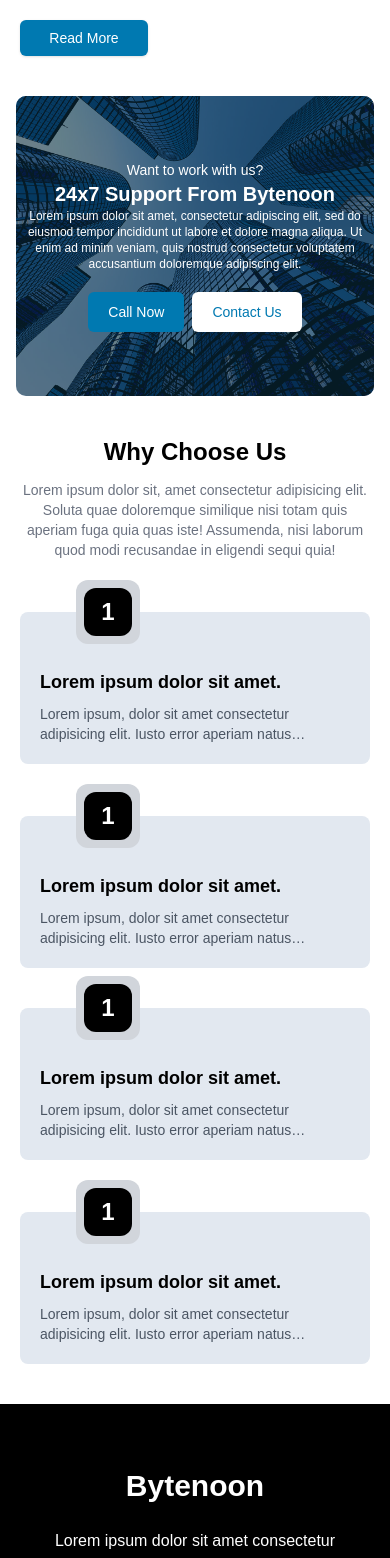
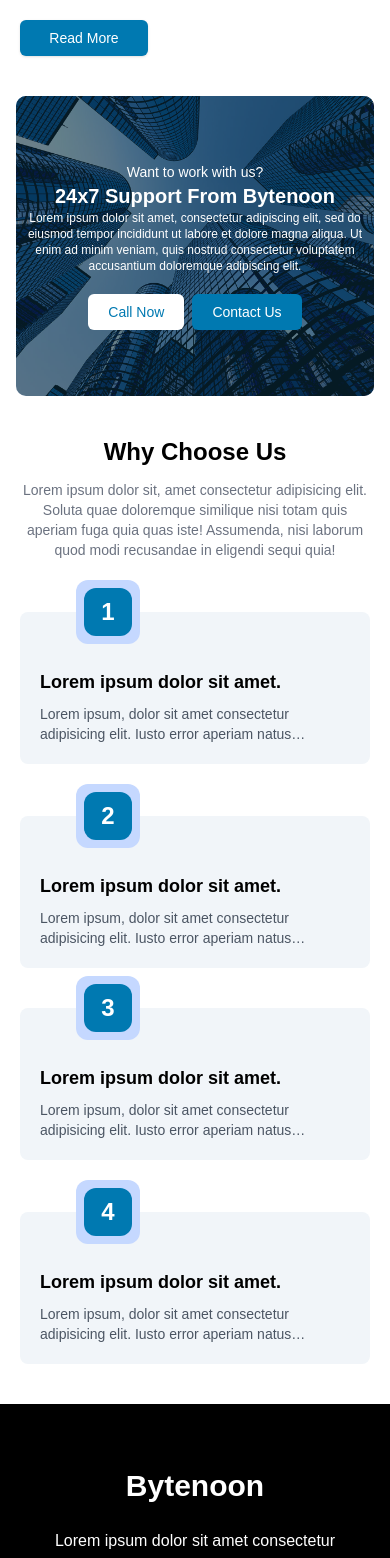
Before and after one commit to Krishyadav123/bytenoon-portfolio, a Next.js app: page /about in a window 390 px wide. Shown: the part 3488-5046 px from the top of the page. Built offline with nearby package versions, Linux system fonts and the light colour scheme.

Commit message:
Add SideContact component and update button usage in Navbar and Divider

```diff
--- a/src/components/layout/ChooseUs.jsx
+++ b/src/components/layout/ChooseUs.jsx
@@ -15,36 +15,16 @@ const ChooseUs = () => {
         </div>
         <div className="mt-5">
         <div className="mt-2 flex flex-col md:flex-row items-center justify-center gap-5">
-            <div
+        <div
               className="relative hover:scale-[1.02] cursor-pointer duration-200 w-full pt-8 md:pt-10 overflow-hidden"
             >
-              <div className="bg-gray-300 absolute top-0 left-14 w-16 h-16 md:w-20 md:h-20 rounded-xl md:rounded-3xl flex items-center justify-center p-2 md:p-3">
-                <span className="text-white text-2xl font-semibold bg-black h-full w-full rounded-xl md:rounded-3xl flex items-center justify-center">
+              <div className="bg-[#c5d8ff] absolute top-0 left-14 w-16 h-16 md:w-20 md:h-20 rounded-xl md:rounded-3xl flex items-center justify-center p-2 md:p-3">
+                <span className="text-white text-2xl font-semibold bg-primary h-full w-full rounded-xl md:rounded-3xl flex items-center justify-center">
                   1
                 </span>
               </div>
 
-              <div className="bg-slate-200 h-full w-full rounded-lg px-5 pt-14 pb-5">
-                <div className="flex items-center gap-5">
-                  <p className="text-lg md:text-xl font-semibold">Lorem ipsum dolor sit amet.</p>
-                </div>
-                <div>
-                  <p className="text-sm line-clamp-2 text-gray-600 mt-2">
-                   Lorem ipsum, dolor sit amet consectetur adipisicing elit. Iusto error aperiam natus dignissimos quod. Tempore sed facere quaerat nesciunt laudantium.
-                  </p>
-                </div>
-              </div>
-            </div>
-            <div
-              className="relative hover:scale-[1.02] cursor-pointer duration-200 w-full pt-8 md:pt-10 overflow-hidden"
-            >
-              <div className="bg-gray-300 absolute top-0 left-14 w-16 h-16 md:w-20 md:h-20 rounded-xl md:rounded-3xl flex items-center justify-center p-2 md:p-3">
-                <span className="text-white text-2xl font-semibold bg-black h-full w-full rounded-xl md:rounded-3xl flex items-center justify-center">
-                  1
-                </span>
-              </div>
-
-              <div className="bg-slate-200 h-full w-full rounded-lg px-5 pt-14 pb-5">
+              <div className="bg-slate-100 h-full w-full rounded-lg px-5 pt-14 pb-5">
                 <div className="flex items-center gap-5">
                   <p className="text-lg md:text-xl font-semibold">Lorem ipsum dolor sit amet.</p>
                 </div>
@@ -56,18 +36,16 @@ const ChooseUs = () => {
               </div>
             </div>
 
-          </div>
-          <div className="mt-2 flex flex-col md:flex-row items-center justify-center gap-5">
             <div
               className="relative hover:scale-[1.02] cursor-pointer duration-200 w-full pt-8 md:pt-10 overflow-hidden"
             >
-              <div className="bg-gray-300 absolute top-0 left-14 w-16 h-16 md:w-20 md:h-20 rounded-xl md:rounded-3xl flex items-center justify-center p-2 md:p-3">
-                <span className="text-white text-2xl font-semibold bg-black h-full w-full rounded-xl md:rounded-3xl flex items-center justify-center">
-                  1
+              <div className="bg-[#c5d8ff] absolute top-0 left-14 w-16 h-16 md:w-20 md:h-20 rounded-xl md:rounded-3xl flex items-center justify-center p-2 md:p-3">
+                <span className="text-white text-2xl font-semibold bg-primary h-full w-full rounded-xl md:rounded-3xl flex items-center justify-center">
+                  2
                 </span>
               </div>
 
-              <div className="bg-slate-200 h-full w-full rounded-lg px-5 pt-14 pb-5">
+              <div className="bg-slate-100 h-full w-full rounded-lg px-5 pt-14 pb-5">
                 <div className="flex items-center gap-5">
                   <p className="text-lg md:text-xl font-semibold">Lorem ipsum dolor sit amet.</p>
                 </div>
@@ -78,16 +56,41 @@ const ChooseUs = () => {
                 </div>
               </div>
             </div>
+
+
+          </div>
+          <div className="mt-2 flex flex-col md:flex-row items-center justify-center gap-5">
+          <div
+              className="relative hover:scale-[1.02] cursor-pointer duration-200 w-full pt-8 md:pt-10 overflow-hidden"
+            >
+              <div className="bg-[#c5d8ff] absolute top-0 left-14 w-16 h-16 md:w-20 md:h-20 rounded-xl md:rounded-3xl flex items-center justify-center p-2 md:p-3">
+                <span className="text-white text-2xl font-semibold bg-primary h-full w-full rounded-xl md:rounded-3xl flex items-center justify-center">
+                  3
+                </span>
+              </div>
+
+              <div className="bg-slate-100 h-full w-full rounded-lg px-5 pt-14 pb-5">
+                <div className="flex items-center gap-5">
+                  <p className="text-lg md:text-xl font-semibold">Lorem ipsum dolor sit amet.</p>
+                </div>
+                <div>
+                  <p className="text-sm line-clamp-2 text-gray-600 mt-2">
+                   Lorem ipsum, dolor sit amet consectetur adipisicing elit. Iusto error aperiam natus dignissimos quod. Tempore sed facere quaerat nesciunt laudantium.
+                  </p>
+                </div>
+              </div>
+            </div>
+
             <div
               className="relative hover:scale-[1.02] cursor-pointer duration-200 w-full pt-8 md:pt-10 overflow-hidden"
             >
-              <div className="bg-gray-300 absolute top-0 left-14 w-16 h-16 md:w-20 md:h-20 rounded-xl md:rounded-3xl flex items-center justify-center p-2 md:p-3">
-                <span className="text-white text-2xl font-semibold bg-black h-full w-full rounded-xl md:rounded-3xl flex items-center justify-center">
-                  1
+              <div className="bg-[#c5d8ff] absolute top-0 left-14 w-16 h-16 md:w-20 md:h-20 rounded-xl md:rounded-3xl flex items-center justify-center p-2 md:p-3">
+                <span className="text-white text-2xl font-semibold bg-primary h-full w-full rounded-xl md:rounded-3xl flex items-center justify-center">
+                  4
                 </span>
               </div>
 
-              <div className="bg-slate-200 h-full w-full rounded-lg px-5 pt-14 pb-5">
+              <div className="bg-slate-100 h-full w-full rounded-lg px-5 pt-14 pb-5">
                 <div className="flex items-center gap-5">
                   <p className="text-lg md:text-xl font-semibold">Lorem ipsum dolor sit amet.</p>
                 </div>
--- a/src/components/layout/Divider.jsx
+++ b/src/components/layout/Divider.jsx
@@ -1,5 +1,6 @@
 import React from "react";
 import { Button } from "@/components/ui/button";
+import SideContact from "./SideContact";
 
 const Divider = ({ backgroundImage }) => {
   const parelaxStyle = {
@@ -27,18 +28,22 @@ const Divider = ({ backgroundImage }) => {
               accusantium doloremque adipiscing elit.
             </p>
             <div className="flex items-center justify-center gap-2 mt-5 md:mt-10">
-              <Button
+              {/* <Button
                 variant="Default"
-                className="rounded-10 px-5 md:px-10 py-5 bg-primary text-sm md:text-base  text-white"
+                className="rounded-10 px-5 md:px-7 py-4 bg-white text-sm md:text-base text-primary"
               >
                 Call Now
-              </Button>
-              <Button
+              </Button> */}
+              <div className="px-5 text-sm md:text-base rounded-md py-2 bg-white text-primary">
+                Call Now
+              </div>
+              {/* <Button
                 variant="Default"
                 className="rounded-10 px-5 md:px-10 py-5 bg-white text-sm md:text-base  text-primary"
               >
                 Contact Us
-              </Button>
+              </Button> */}
+              <SideContact title="Contact Us" />
             </div>
           </div>
         </div>
--- a/src/components/layout/Navbar.jsx
+++ b/src/components/layout/Navbar.jsx
@@ -3,6 +3,7 @@ import Link from 'next/link'
 import { Button } from '@/components/ui/button'
 import Image from 'next/image'
 import Sidebar from './Sidebar'
+import SideContact from './SideContact'
 
 
 const Navbar = () => {
@@ -37,7 +38,8 @@ const Navbar = () => {
                     </ul>
                 </div>
                 <div className='hidden md:block'>
-                    <Button className='bg-primary text-white'>Get Started</Button>
+                    {/* <Button className='bg-primary text-white'>Get Started</Button>     */}
+                    <SideContact title={'Get Started'}/>
                 </div>
                 <div className='md:hidden'>
                     <Sidebar />
--- /dev/null
+++ b/src/components/layout/SideContact.jsx
@@ -0,0 +1,75 @@
+import { Button } from "@/components/ui/button"
+import { Input } from "@/components/ui/input"
+// import { Label } from "@/components/ui/label"
+import {
+  Sheet,
+  SheetClose,
+  SheetContent,
+  SheetDescription,
+  SheetFooter,
+  SheetHeader,
+  SheetTitle,
+  SheetTrigger,
+} from "@/components/ui/sheet"
+import { VisuallyHidden } from '@radix-ui/react-visually-hidden';
+import { FontAwesomeIcon } from "@fortawesome/react-fontawesome"
+import { faInstagram, faFacebook, faTwitter, faLinkedin} from '@fortawesome/free-brands-svg-icons'
+
+const SideContact = ({title}) => {
+  return (
+    <Sheet >
+    <SheetTrigger>
+        <div className="px-5 text-sm md:text-base rounded-md py-2 bg-primary text-white">{title}</div>
+    </SheetTrigger>
+    <SheetContent side="right" className="w-[300px] md:w-[400px] bg-white">
+
+    <SheetHeader>
+            <VisuallyHidden>
+                <SheetTitle>Sidebar Menu</SheetTitle>
+            </VisuallyHidden>
+            <SheetDescription></SheetDescription>
+            </SheetHeader>
+        <div className='mt-20'>
+            <div>
+                <h1 className='text-xl md:text-3xl font-bold'>Bytenoon</h1>
+
+            </div>
+            <div className='mt-5'>
+            </div>
+            <div className='mt-2 flex flex-col gap-2'>
+
+                <Input
+                    placeholder="Enter your Name"
+                    type="text"
+                    className="w-full h-10 md:h-12"
+                />
+                <Input
+                    placeholder="Enter your Email"
+                    type="email"
+                    className="w-full h-10 md:h-12"
+                />
+            </div>
+            <div className='mt-5 e-full flex justify-between items-end'>
+                <div className="w-full">
+                    <Button size='full' className='bg-primary text-white text-sm md:text-lg'>Submit</Button>
+                </div>
+            </div>
+            <div className="flex items-center justify-center mt-5">
+                <div className="flex-grow border-t border-gray-400"></div>
+                <span className="mx-3 text-gray-500">OR</span>
+                <div className="flex-grow border-t border-gray-400"></div>
+            </div>
+            <div className='flex gap-6 mt-5'>
+            <FontAwesomeIcon icon={faInstagram} className='text-black text-4xl' />
+            <FontAwesomeIcon icon={faFacebook} className='text-black text-4xl' />
+            <FontAwesomeIcon icon={faTwitter} className='text-black text-4xl' />
+            <FontAwesomeIcon icon={faLinkedin} className='text-black text-4xl' />
+            </div>
+        </div>
+    </SheetContent>
+</Sheet>
+  )
+}
+
+
+export default SideContact
--- a/src/components/ui/button.jsx
+++ b/src/components/ui/button.jsx
@@ -25,6 +25,7 @@ const buttonVariants = cva(
         sm: "h-8 rounded-md px-3 text-xs",
         lg: "h-10 rounded-md px-8",
         icon: "h-9 w-9",
+        full: "w-full py-2",
       },
     },
     defaultVariants: {
--- a/src/components/ui/sheet.jsx
+++ b/src/components/ui/sheet.jsx
@@ -35,7 +35,7 @@ const sheetVariants = cva(
           "inset-x-0 bottom-0 border-t data-[state=closed]:slide-out-to-bottom data-[state=open]:slide-in-from-bottom",
         left: "inset-y-0 left-0 h-full w-3/4 border-r data-[state=closed]:slide-out-to-left data-[state=open]:slide-in-from-left sm:max-w-sm",
         right:
-          "inset-y-0 right-0 h-full w-3/4 border-l data-[state=closed]:slide-out-to-right data-[state=open]:slide-in-from-right sm:max-w-sm",
+          "inset-y-0 right-0 h-full w-1/2 border-l data-[state=closed]:slide-out-to-right data-[state=open]:slide-in-from-right sm:w-[40%] lg:w-[30%]",
       },
     },
     defaultVariants: {
```
Also changed, not shown: src/components/layout/BentoGrid.jsx (+44 -12 lines), src/components/layout/ServiceCard.jsx (+38 -44 lines), src/components/layout/Services.jsx (+4 -3 lines).
